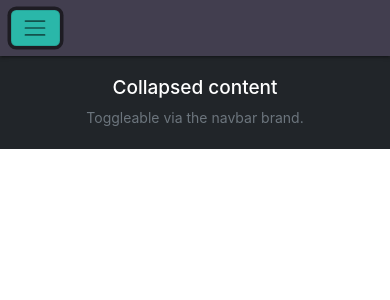
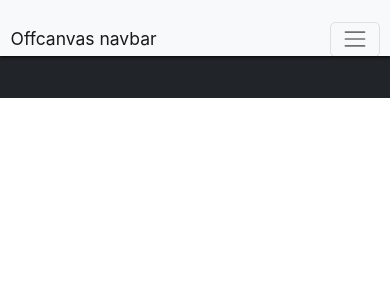
Before and after one commit to GTBCP3G5/Stay-In-Touch-Social-Network, a React (Create React App) app in the folder client/: page / in a window 390 px wide. Both pictures are taken after a click on the button "Toggle navigation". Shown: the top 300 px of the page. Built offline with nearby package versions, Linux system fonts and the light colour scheme.

Commit message:
Updated collapsed navbar

```diff
--- a/client/src/components/Navbar.js
+++ b/client/src/components/Navbar.js
@@ -36,7 +36,7 @@
     // For smaller screens
     if(width < 1000) {
         currentNav = (
-            <div>
+        <div>
             <nav style={navbar} className="navbar">
             <div className="center container-fluid">
                 <button className="navbar-toggler" type="button" data-bs-toggle="collapse" data-bs-target="#navbarToggleExternalContent" aria-controls="navbarToggleExternalContent" aria-expanded="false" aria-label="Toggle navigation">
@@ -46,12 +46,49 @@
             </nav>
             <div className="collapse" id="navbarToggleExternalContent">
                 <div className="bg-dark p-4">
-                    <h5 className="text-white h4">Collapsed content</h5>
-                    <span className="text-muted">Toggleable via the navbar brand.</span>
+                    {/* <h5 className="text-white h4">Collapsed content</h5>
+                    <span className="text-muted">Toggleable via the navbar brand.</span> */}
+                    <nav class="navbar bg-light fixed-top">
+  <div class="container-fluid">
+    <a class="navbar-brand" href="#">Offcanvas navbar</a>
+    <button class="navbar-toggler" type="button" data-bs-toggle="offcanvas" data-bs-target="#offcanvasNavbar" aria-controls="offcanvasNavbar">
+      <span class="navbar-toggler-icon"></span>
+    </button>
+    <div class="offcanvas offcanvas-end" tabindex="-1" id="offcanvasNavbar" aria-labelledby="offcanvasNavbarLabel">
+      <div class="offcanvas-header">
+        <h5 class="offcanvas-title" id="offcanvasNavbarLabel">Offcanvas</h5>
+        <button type="button" class="btn-close" data-bs-dismiss="offcanvas" aria-label="Close"></button>
+      </div>
+      <div class="offcanvas-body">
+        <ul class="navbar-nav justify-content-end flex-grow-1 pe-3">
+          <li class="nav-item">
+            <a class="nav-link active" aria-current="page" href="#">Home</a>
+          </li>
+          <li class="nav-item">
+            <a class="nav-link" href="#">Link</a>
+          </li>
+          <li class="nav-item dropdown">
+            <a class="nav-link dropdown-toggle" href="#" role="button" data-bs-toggle="dropdown" aria-expanded="false">
+              Dropdown
+            </a>
+            <ul class="dropdown-menu">
+              <li><a class="dropdown-item" href="#">Action</a></li>
+              <li><a class="dropdown-item" href="#">Another action</a></li>
+              <li><a class="dropdown-item" href="#">Something else here</a></li>
+            </ul>
+          </li>
+        </ul>
+        <form class="d-flex" role="search">
+          <input class="form-control me-2" type="search" placeholder="Search" aria-label="Search" />
+          <button class="btn btn-outline-success" type="submit">Search</button>
+        </form>
+      </div>
+    </div>
+  </div>
+</nav>
                 </div>
             </div>
         </div>
-        // <h1>Less than 1000</h1>
         )
 
     }
@@ -60,24 +97,21 @@
     else {
         currentNav = (
             <nav style={navbar} className="nav">
-        {/* <a href="/" className="site-title"></a> */}
             <ul style={navContainer} className="left hide-on-med-and-down">
-                {/* set className to "active" to change color */}
-                <li style={navLinks} className="">
+                <li style={navLinks}>
                     <i className="material-icons">home</i>
                 </li>
-                <li style={navLinks} className="">
+                <li style={navLinks}>
                     <a href="/create_post">New Post</a>
                 </li>
-                <li style={navLinks} className="">
+                <li style={navLinks}>
                     <a href="/friends">Friends</a>
                 </li>
-                <li style={navLinks} className="">
+                <li style={navLinks}>
                     <a href="/favorites">Favorites</a>
                 </li>
             </ul>
         </nav>
-            // <h1>Greater than or equal to 1000</h1>
         )
     }
 
```
